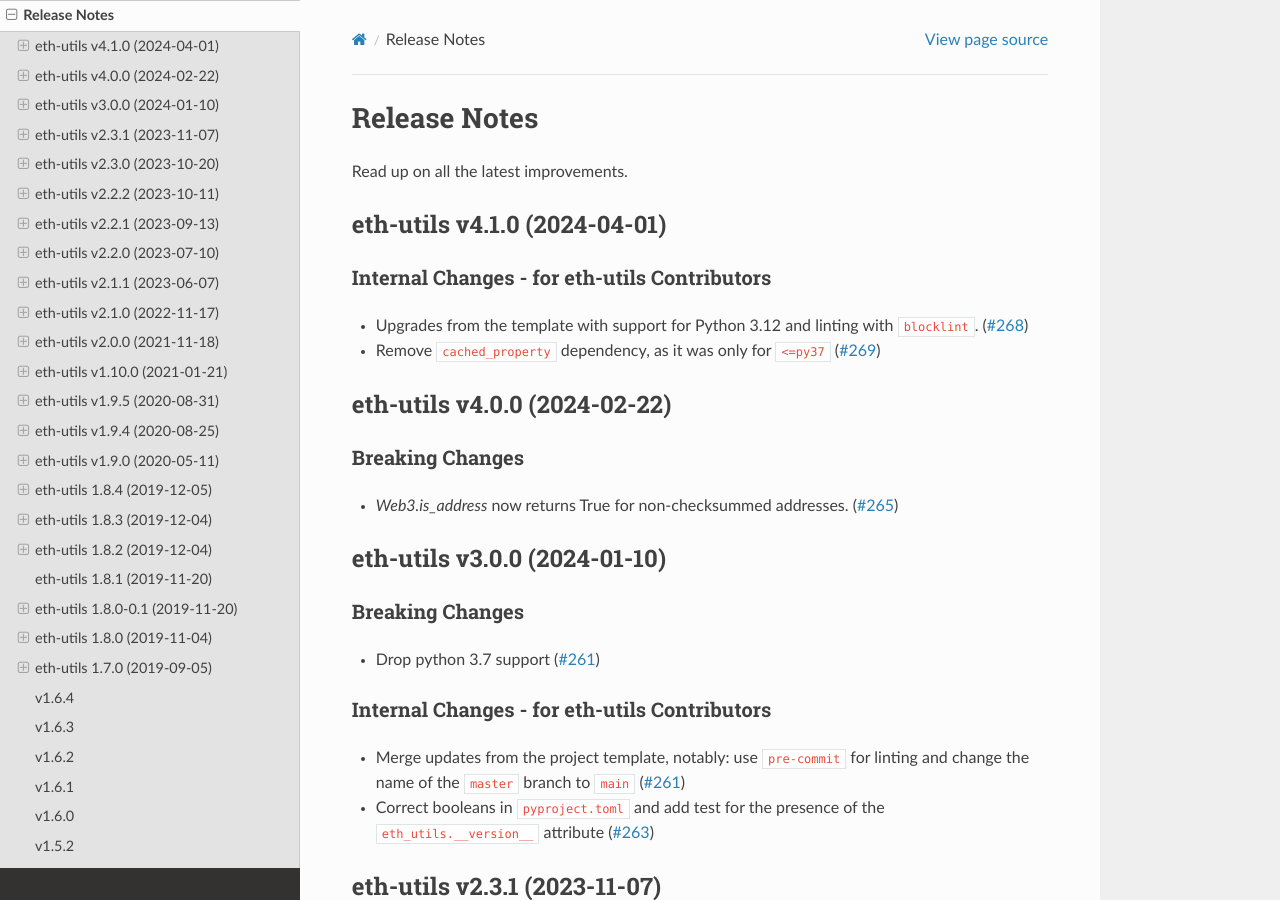
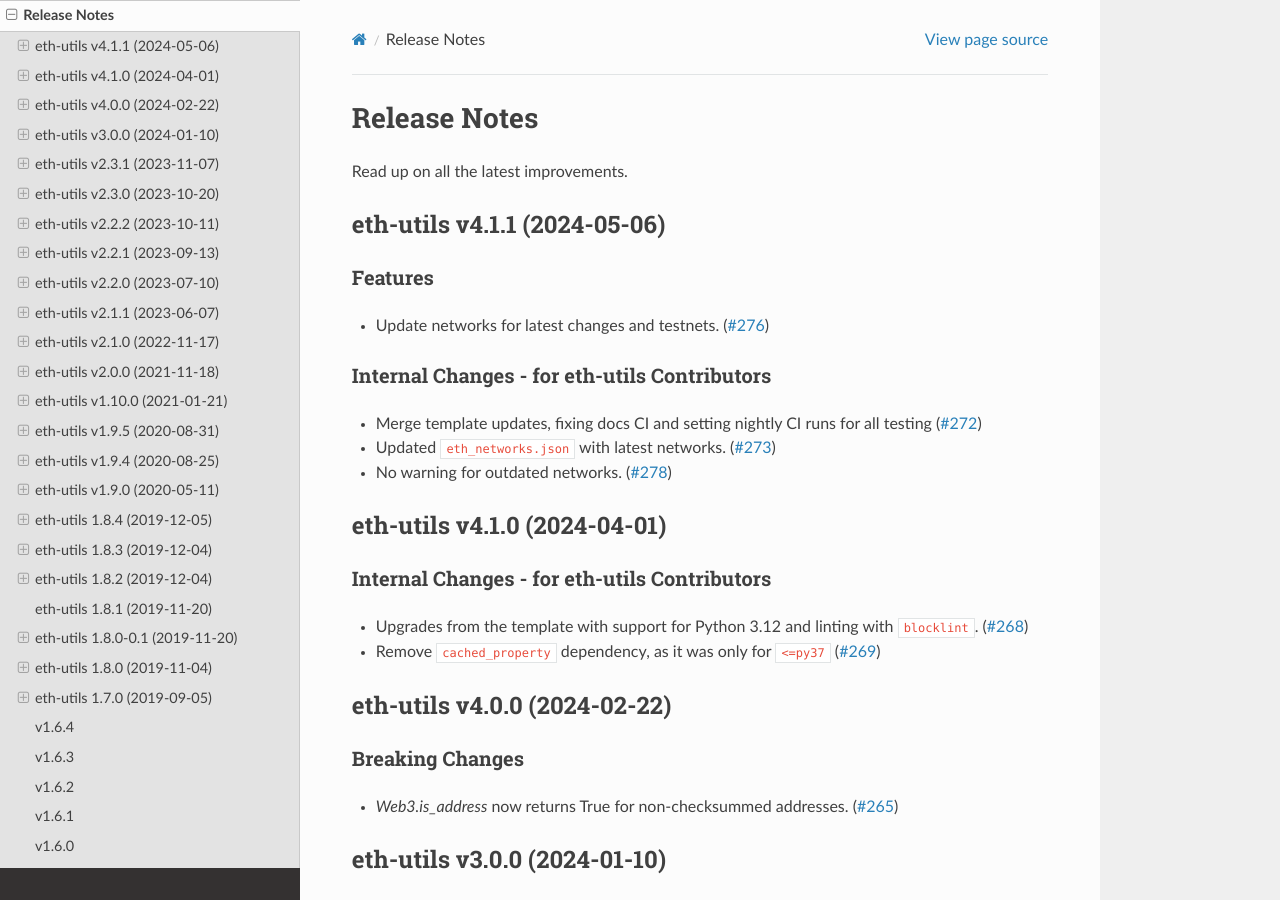
Before and after one commit to ethereum/eth-utils, a Sphinx documentation site: the page built from docs/release_notes.rst, in a window 1280 px wide and 900 px high. Built offline with Sphinx 7.4.7 and the Read the Docs theme 2.0.0, drawn with Linux system fonts in a browser that asks for light colours.

Commit message:
Compile release notes for v4.1.1

```diff
--- a/docs/release_notes.rst
+++ b/docs/release_notes.rst
@@ -4,6 +4,23 @@ Release Notes
 Read up on all the latest improvements.
 
 .. towncrier release notes start
+
+eth-utils v4.1.1 (2024-05-06)
+-----------------------------
+
+Features
+~~~~~~~~
+
+- Update networks for latest changes and testnets. (`#276 <https://github.com/ethereum/eth-utils/issues/276>`__)
+
+
+Internal Changes - for eth-utils Contributors
+~~~~~~~~~~~~~~~~~~~~~~~~~~~~~~~~~~~~~~~~~~~~~
+
+- Merge template updates, fixing docs CI and setting nightly CI runs for all testing (`#272 <https://github.com/ethereum/eth-utils/issues/272>`__)
+- Updated ``eth_networks.json`` with latest networks. (`#273 <https://github.com/ethereum/eth-utils/issues/273>`__)
+- No warning for outdated networks. (`#278 <https://github.com/ethereum/eth-utils/issues/278>`__)
+
 
 eth-utils v4.1.0 (2024-04-01)
 -----------------------------
--- a/newsfragments/272.internal.rst
+++ /dev/null
@@ -1 +0,0 @@
-Merge template updates, fixing docs CI and setting nightly CI runs for all testing
--- a/newsfragments/273.internal.rst
+++ /dev/null
@@ -1 +0,0 @@
-Updated ``eth_networks.json`` with latest networks.
--- a/newsfragments/276.feature.rst
+++ /dev/null
@@ -1 +0,0 @@
-Update networks for latest changes and testnets.
--- a/newsfragments/278.internal.rst
+++ /dev/null
@@ -1 +0,0 @@
-No warning for outdated networks.
```
